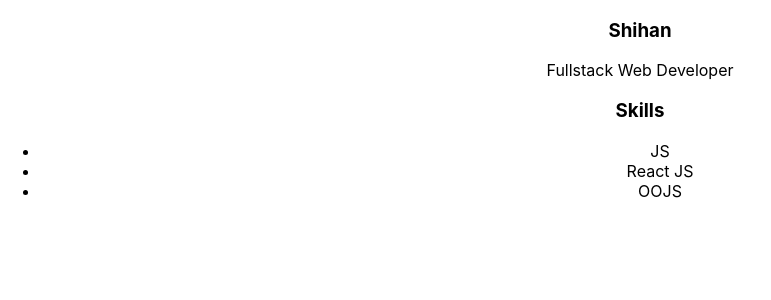
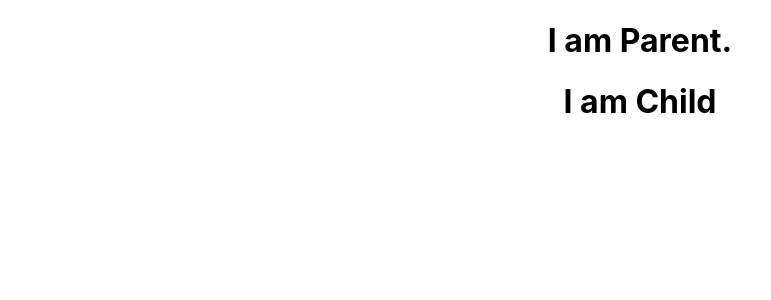
Before and after one commit to SR-Chowdhury/core-react-tutorial, a React (Create React App) app: page / in a window 1280 px wide. Shown: the top 300 px of the page, without its empty margins (0-771 px from the left). Built offline with nearby package versions, Linux system fonts and the light colour scheme.

Commit message:
4.12 Pass function as a props to Child Class

```diff
--- /dev/null
+++ b/src/L4/4.12_pass_func.jsx
@@ -0,0 +1,36 @@
+import React from 'react';
+
+class Child extends React.Component {
+
+    render() {
+
+        this.props.func();
+
+        return <h1>I am Child</h1>
+
+    }
+
+}
+
+class MyApp extends React.Component {
+
+    getContext = () => console.log("I am a function");
+
+    render() {
+
+        this.getContext();
+
+        return (
+            <div>
+                <h1>I am Parent.</h1>
+                <Child func={this.getContext}/>
+            </div>
+        )
+
+    }
+
+}
+
+
+
+export default MyApp;
--- a/src/components/app.jsx
+++ b/src/components/app.jsx
@@ -6,7 +6,8 @@
 // import MyApp from '../L4/4.8 Profile/4.8_split';
 // import MyApp from '../L4/4.9_reuse_component';
 // import MyApp from '../L4/4.10 Props/4.10_props_react';
-import MyApp from '../L4/4.11 Modify Profile/index';
+// import MyApp from '../L4/4.11 Modify Profile/index';
+import MyApp from '../L4/4.12_pass_func';
 
 class App extends React.Component {
 
```
